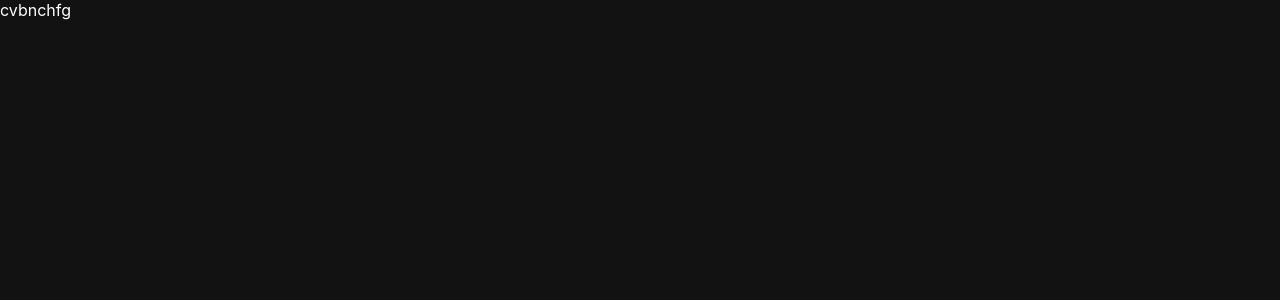
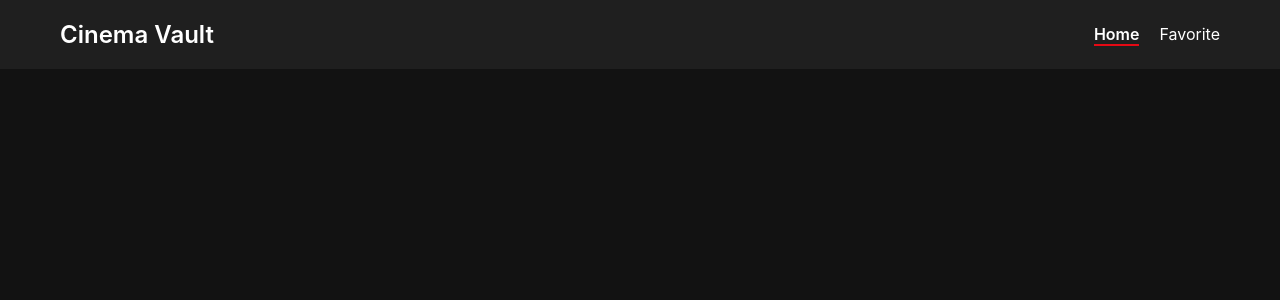
Before and after one commit to purecodecognito/cinema-vault, a React (Vite) app: page / in a window 1280 px wide. Shown: the top 300 px of the page. Built offline with nearby package versions, Linux system fonts and the light colour scheme.

Commit message:
Add routes

```diff
--- a/src/App.jsx
+++ b/src/App.jsx
@@ -1,12 +1,19 @@
-
-
+import { BrowserRouter, Routes, Route } from 'react-router-dom';
+import Header from './components/Header/Header';
+import HomePage from './pages/HomePage/HomePage';
+import FavoritesPage from './pages/FavoritesPage/FavoritePage';
 
 function App() {
 
   return (
-    <>
-      cvbnchfg
-    </>
+    <BrowserRouter>
+      <Header>
+        <Routes>
+          <Route path='/' element={<HomePage/>}/>
+          <Route path='/favorites' element={<FavoritesPage/>}/>
+        </Routes>
+      </Header>
+    </BrowserRouter>
   )
 }
 
--- a/src/components/Header/Header.jsx
+++ b/src/components/Header/Header.jsx
@@ -1,16 +1,18 @@
-
+import styles from './Header.module.css'
 import {NavLink} from 'react-router-dom'
 
 export default function Header() {
   return (
-    <header className="header">
-        <div className="logo">
-            <NavLink>Home</NavLink>
+    <header className={styles.header}>
+        <div className={styles.container}>
+            <div className={styles.logo}>
+                <NavLink to='/' className={({isActive}) => isActive ? styles.active : styles.link}>Cinema Vault</NavLink>
+            </div>
+            <nav className={styles.nav}>
+                <NavLink to='/' className={({isActive}) => isActive ? styles.active : styles.link}>Home</NavLink>
+                <NavLink to='/favorites' className={({isActive}) => isActive ? styles.active : styles.link}>Favorite</NavLink>
+            </nav>
         </div>
-        <nav>
-            <NavLink>Home</NavLink>
-            <NavLink>Favorite</NavLink>
-        </nav>
     </header>
   )
 }
--- a/src/components/Header/Header.module.css
+++ b/src/components/Header/Header.module.css
@@ -0,0 +1,45 @@
+.header {
+    background-color: var(--bg-secondary);
+    padding: 20px 0;
+    position: sticky;
+    top: 0;
+    z-index: 10;
+    box-shadow: var(--shadow);
+}
+.container {
+    max-width: 1200px;
+    margin: 0 auto;
+    padding: 0 20px;
+    display: flex;
+    justify-content: space-between;
+    align-items: center;
+}
+
+.logo {
+    font-size: 24px;
+    font-weight: bold;
+    color: var(--accent);
+}
+
+.nav {
+    display: flex;
+    gap: 20px;
+}
+
+.link {
+    transition: 0.2s ease-in-out;
+    -webkit-transition: 0.2s ease-in-out;
+    -moz-transition: 0.2s ease-in-out;
+    -ms-transition: 0.2s ease-in-out;
+    -o-transition: 0.2s ease-in-out;
+}
+
+.link:hover {
+  color: var(--text-secondary);
+}
+
+.active {
+  color: var(--text-primary);
+  font-weight: 600;
+  border-bottom: 2px solid var(--accent);
+}
--- /dev/null
+++ b/src/pages/FavoritesPage/FavoritePage.jsx
@@ -0,0 +1,7 @@
+import React from 'react'
+
+export default function FavoritePage() {
+  return (
+    <div>FavoritePage</div>
+  )
+}
--- /dev/null
+++ b/src/pages/HomePage/HomePage.jsx
@@ -0,0 +1,7 @@
+import React from 'react'
+
+export default function HomePage() {
+  return (
+    <div>HomePage</div>
+  )
+}
--- a/src/styles/variables.css
+++ b/src/styles/variables.css
@@ -22,6 +22,8 @@
   box-sizing: border-box;
   margin: 0;
   padding: 0;
+  scrollbar-gutter: auto;
+  overflow:hidden;
 }
 
 body {
@@ -30,3 +32,8 @@ body {
   color: var(--text-primary);
   min-height: 100vh;
 }
+
+a {
+  text-decoration: none;
+  color: inherit;
+}
```
